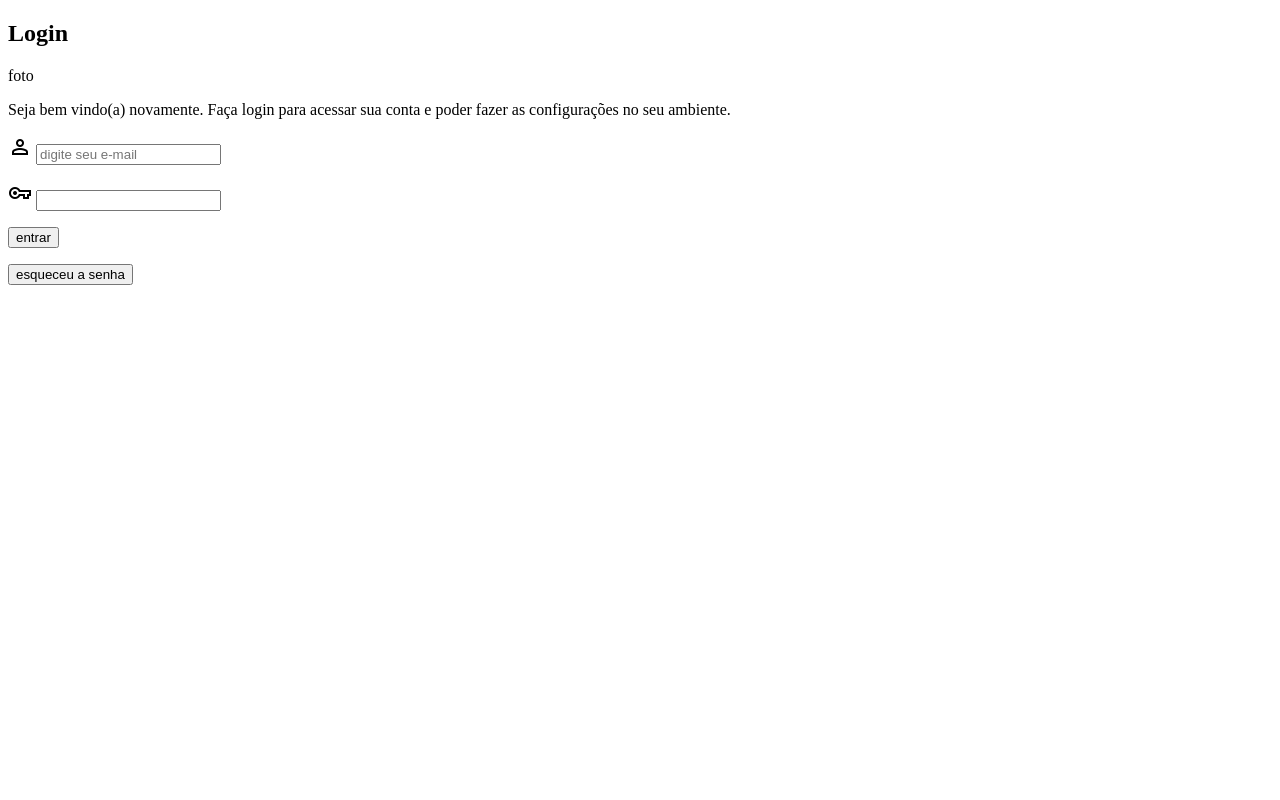
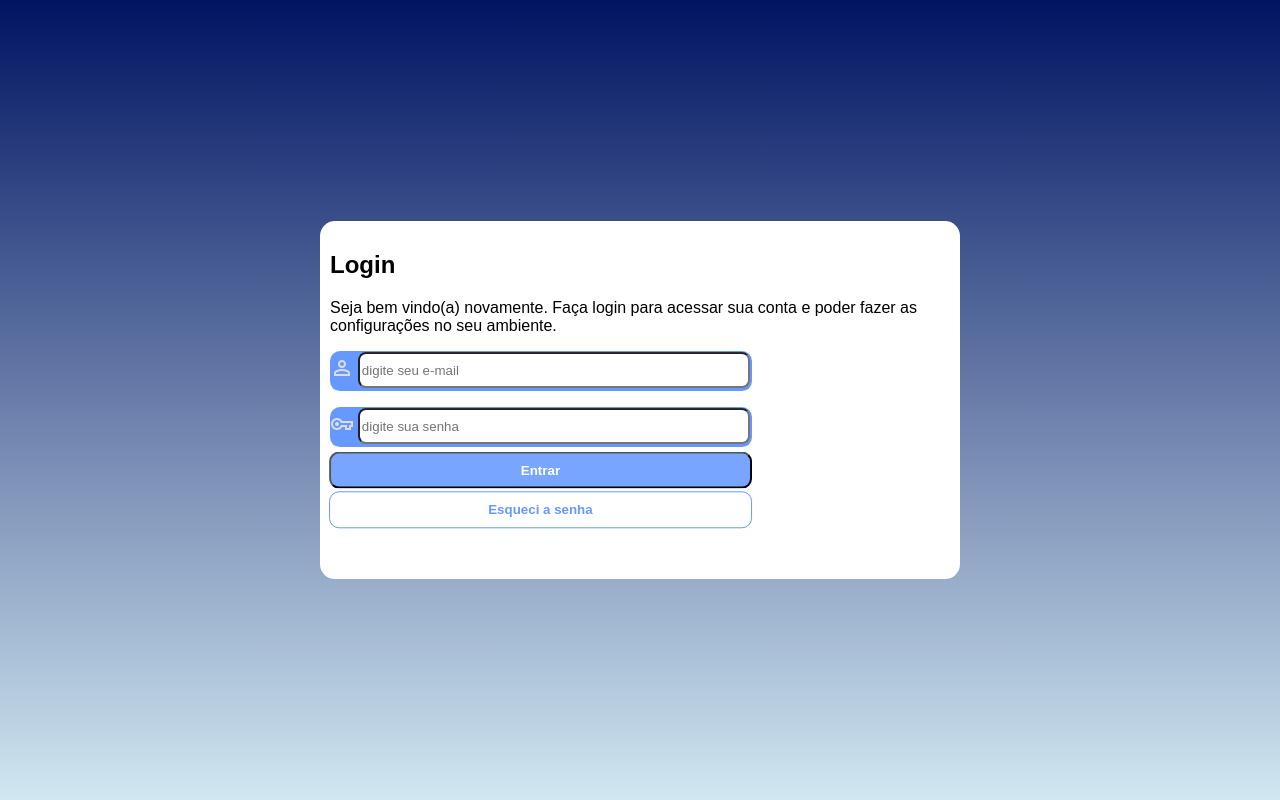
Before and after one commit to thiago7-7/projeto-login, a PHP site: page / in a window 1280 px wide. Run offline with PHP 8.4, Linux system fonts and the light colour scheme.

Commit message:
inserindo os codigos

```diff
--- a/estilos/style.css
+++ b/estilos/style.css
@@ -6,3 +6,137 @@
     --cor002:#D1E7F1;
     --cor003:#001462;
 }
+
+
+    *{
+        font-family: Arial, Helvetica, sans-serif;
+
+    }
+
+
+    html{
+        width: 100vw;
+    }
+
+    body {
+        background-image:linear-gradient( to bottom, #001462, #D1E7F1) ;
+        background-attachment: fixed;
+
+
+    }
+
+
+
+
+
+    section {
+        background-color: white;
+        border-radius: 15px;
+       ;
+        position: relative;
+        padding: 10px;
+
+    }
+
+    section#login{
+        position: absolute;
+        left: 50%;
+        top: 50%;
+        transform: translate(-50%, -50%);
+        border-radius: 15px;
+    }
+
+    div#imagem {
+        background: url('../imagens/pexels-punttim-5600669.jpg') fixed no-repeat right center ;
+        background-size: cover;
+        height: 20vh;
+        width: 50vw;
+        margin: -10px;
+        border-radius: 0px 15px 15px 0px;
+
+
+    }
+
+    div#formulario{
+
+
+    }
+
+ p#azul{
+        background-color:#6699FF;
+        border-radius: 10px;
+        padding: 0px;
+        width: 33vw;
+        height: 40px;
+        position: relative;
+
+
+    }
+    input{
+    position: absolute;
+    top: 49%;
+    left: 53%;
+     transform: translate(-50%, -50%);
+     width: 30vw;
+     height: 30px;
+     margin: auto;
+     border-radius: 8px;
+     background-color: white;
+
+
+
+    }
+
+    i{
+        color: var(--cor001);
+        padding-top: 5px ;
+
+
+    }
+
+    #botao{
+        position: relative;
+        background-color:#6699ffe1;
+        border-radius: 10px;
+        padding: 0px;
+        width: 33vw;
+        height: 37px;
+        color: white;
+        font-weight: bolder;
+
+        top:33%;
+        left: 21%;
+
+        transform: translate(-31%, -31%);
+
+    }
+    #botao:hover {
+        background-color: #3e7dfc;
+        transition: 0.3s;
+        cursor: pointer;
+    }
+
+
+
+
+    #botao2{
+        position: relative;
+        border: solid 1px  #6699FF;
+        border-radius: 10px;
+        padding: 0px;
+        width: 33vw;
+        height: 37px;
+        color: white;
+        font-weight: bolder;
+        top:33%;
+        left: 21%;
+        transform: translate(-31%, -67%);
+        color: #6699FF;
+
+    }
+
+    #botao2:hover {
+        background-color: #6699ff60;
+        transition: 0.3s;
+        cursor: pointer;
+    }
--- a/index.html
+++ b/index.html
@@ -15,35 +15,47 @@
 <body>
     <main>
         <section id="login">
-              <h1>Login</h1>
 
-            <div id="imagem">
-                foto
-            </div>
+
+
 
             <div id="formulario">
+               <h1>Login</h1>
 
               <p>Seja bem vindo(a) novamente. Faça login para acessar sua conta e poder fazer as configurações no seu ambiente.</p>
 
+
+
               <form action="login.php" method="post">
-                  <p>
-                    <label for="iemail"> <i class="material-symbols-outlined">person</i></label>
-                    <input type="email" name="email" id="iemail" placeholder="digite seu e-mail" max="30">
+                  <p id="azul">
+
+                      <i class="material-symbols-outlined">person</i>
+                    <label for="iemail"></label>
+                    <input type="email" name="email" id="iemail" placeholder="digite seu e-mail" maxlength="30" minlength="10" required>
+
                   </p>
 
-                  <p>
-                    <label for="isen" ><i class="material-symbols-outlined">vpn_key</i></label>
-                    <input type="password" name="senha" id="isen" min="8" max="16">
+
+                  <p id="azul">
+                   <i class="material-symbols-outlined">vpn_key</i>
+
+                    <label for="isen"></label>
+                    <input type="password" name="senha" id="isen" placeholder="digite sua senha" required minlength="8" maxlength="20" autocomplete="current-password">
+                </p>
+
+                <p >
+                    <input type="submit" value="Entrar" id="botao">
+
                 </p>
 
                 <p>
-                    <input type="button" value="entrar" >
-
+                    <input type="submit" value="Esqueci a senha" id="botao2">
                 </p>
 
-                <p><input type="button" value="esqueceu a senha"></p>
+
 
               </form>
+
             </div>
 
         </section>
--- /dev/null
+++ b/login.php
@@ -0,0 +1 @@
+os dados foram enviados
```
